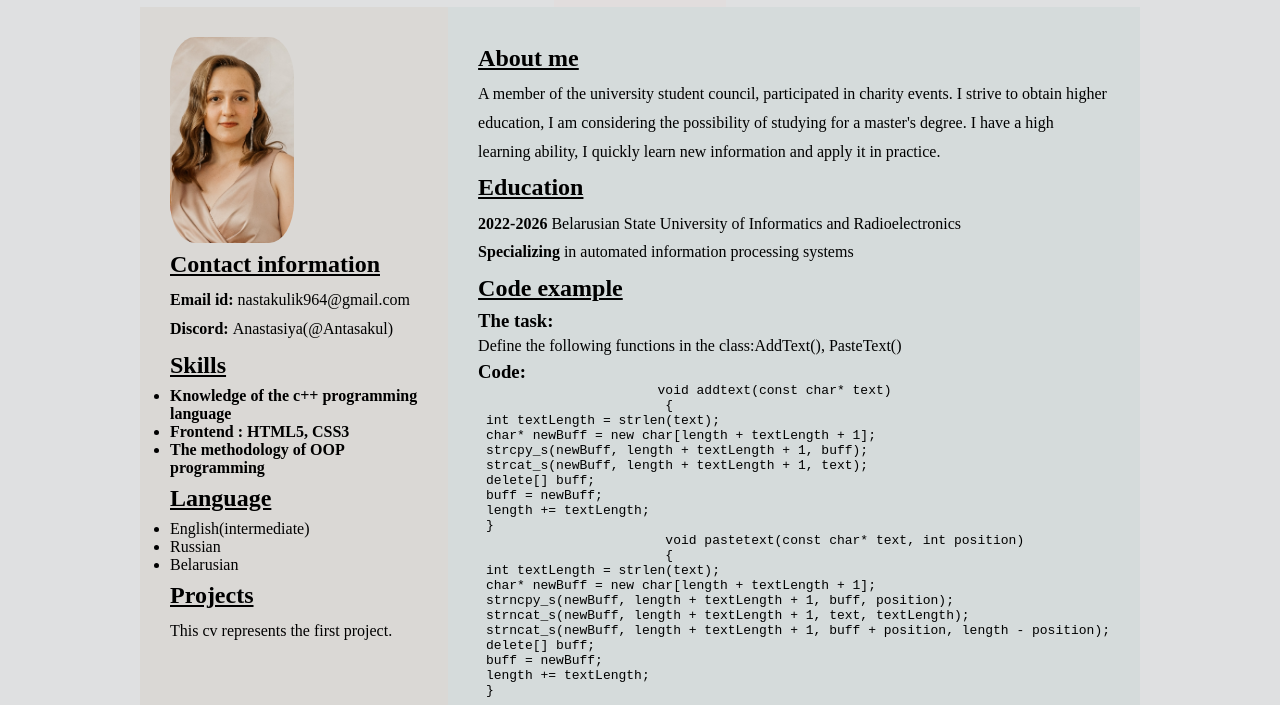
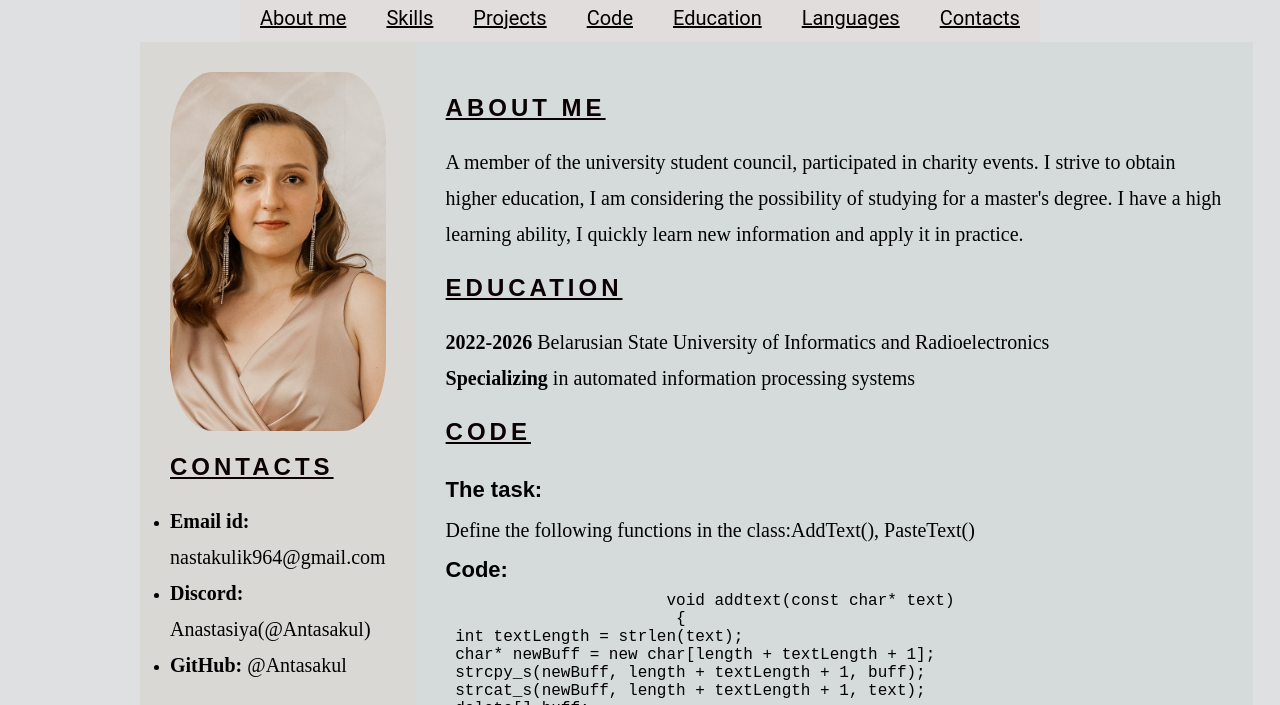
Before and after one commit to Antasakul/rsschool-cv, a plain HTML site: page index.html in a window 1280 px wide. Shown: the part 79-784 px from the top of the page. Drawn offline with Linux system fonts and the light colour scheme.

Commit message:
feat: update index and style file

```diff
--- a/index.html
+++ b/index.html
@@ -11,6 +11,21 @@
     <header class="header">
         <h1>CV</h1>
             <p>ANASTASIYA KULIK</p>
+            <div class="header-content">
+                <div class="menu-wrapper">
+            <nav class="main-menu">
+                <ul class="menu-list">
+                    <li class="list-item"><a href="#about">About me</a></li>
+                    <li class="list-item"><a href="#skills">Skills</a></li>
+                    <li class="list-item"><a href="#projects">Projects</a></li>
+                    <li class="list-item"><a href="#code">Code</a></li>
+                    <li class="list-item"><a href="#education">Education</a></li>
+                    <li class="list-item"><a href="#languages">Languages</a></li>
+                    <li class="list-item"><a href="#contacts">Contacts</a></li>
+                </ul>
+            </nav>
+        </div>
+    </div>
         </header>
 
     <main class="main">
@@ -21,46 +36,51 @@
              <img src="./assets/img/image.jpg" alt="avatar" />
             </div>
 
-            <div class="Contact">
-                <h2>Contact information</h2>
-                <p>
-                      <b>Email id: </b>nastakulik964@gmail.com
-                  </p>
+            <div class="Contact" id="contacts">
+                <h2>Contacts</h2>
+                <ul>
+                <li>
+                     <p><b>Email id: </b>nastakulik964@gmail.com</p>
+                  </li>
 
 
-                <p>
-                      <b>Discord: </b>Anastasiya(@Antasakul)
-                  </p>
+                <li>
+                     <p><b>Discord: </b>Anastasiya(@Antasakul)</p>
+                  </li>
+                  <li>
+                   <p><b>GitHub: </b>@Antasakul</p>
+                </li>
+                  </ul>
             </div>
 
-            <div class="Skills">
+            <div class="Skills" id="skills">
                 <h2>Skills</h2>
                 <ul>
                     <li>
-                          <b>Knowledge of the c++ programming language</b>
+                          <p><b>Knowledge of the c++ programming language</b></p>
                       </li>
                     <li>
-                          <b>Frontend : HTML5, CSS3</b>
+                          <p><b>Frontend : HTML5, CSS3</b></p>
                       </li>
                       <li>
-                        <b>The methodology of OOP programming</b>
+                       <p><b>The methodology of OOP programming</b></p>
                     </li>
                 </ul>
               </div>
 
-            <div class="Language">
-                <h2>Language</h2>
+            <div class="Languages" id="languages">
+                <h2>Languages</h2>
                 <ul>
-                    <li>English(intermediate)</li>
-                    <li>Russian</li>
-                    <li>Belarusian</li>
+                    <li><p>English(intermediate)</p></li>
+                    <li><p>Russian</p></li>
+                    <li><p>Belarusian</p></li>
                 </ul>
             </div>
 
-            <div class="project">
+            <div class="project" id="projects">
                 <h2>Projects</h2>
                 <p>
-                    This cv represents the first project.
+                    <a href=" https://antasakul.github.io/rsschool-cv/ " class="main-text" id="CV"> This CV </a> represents the first project.
                   </p>
 
     </div>
@@ -69,14 +89,14 @@
 
         <div class="right">
 
-            <div class="About me">
+            <div class="About" id="about">
                 <h2>About me</h2>
                 <p>
                     A member of the university student council, participated in charity events. I strive to obtain higher education, I am considering the possibility of studying for a master's degree. I have a high learning ability, I quickly learn new information and apply it in practice.
                 </p>
             </div>
 
-                <div class="Education">
+                <div class="Education" id="education">
                     <h2>Education</h2>
                 <p> <b>2022-2026</b> Belarusian State University of Informatics and Radioelectronics</p>
                 <p> <b>Specializing</b> in automated information processing systems</p>
@@ -84,9 +104,9 @@
 
 
 
-                <div class="code">
+                <div class="code" id="code">
                     <h2>
-                        Code example
+                        Code
                     </h2>
                     <h3>The task:</h3>
                         <p>Define the following functions in the class:AddText(), PasteText()</p>
--- a/style.css
+++ b/style.css
@@ -35,17 +35,23 @@ h1{
 h2{
   color: black;
   text-decoration: underline;
-  line-height: 1.8;
+  line-height: 2;
+ }
+ h3{
+  line-height: 2;
+  font-family: 'Roboto Bold', 'Arial', sans-serif;
+  font-size: 22px;
  }
 p{
   line-height: 1.8;
+  font-size: 20px;
 }
 
 img {
   border-radius: 20%;
   display: block;
   margin-right:auto;
- width: 50%;
+ width: 100%;
 }
 .left{
   position: initial;
@@ -93,10 +99,7 @@ body {
   background-size: contain;
   background-repeat: no-repeat;
 }
-#code {
-  position: relative;
-  right: 48px;
-}
+
 
 .footer-content {
   height: 100%;
@@ -104,7 +107,9 @@ body {
   justify-content: space-around;
   align-items: center;
 }
-
+#CV{
+  text-decoration: none;
+}
 #github {
   display: block;
   text-decoration: none;
@@ -139,3 +144,68 @@ width: 100px;
 .p1 {
   white-space: nowrap;
 }
+
+
+.header-content,
+.main-content,
+.footer-content {
+  max-width: 1215px;
+  margin: 0 auto;
+  padding: 0 10px;
+}
+
+.menu-wrapper {
+  display: flex;
+  justify-content: space-between;
+}
+
+.menu-wrapper h1 {
+  font-size: 20px;
+  margin: 0;
+}
+
+.menu-list {
+  margin: 0;
+  padding: 0;
+  list-style: none;
+  display: flex;
+  justify-content: space-around;
+}
+
+.list-item a {
+  font-family: 'Roboto', 'Arial', sans-serif;
+  font-weight: normal;
+  font-size: 20px;
+  line-height: 28px;
+  color: #000000;
+  cursor: pointer;
+  margin-right: 40px;
+}
+.list-item a:hover {
+  opacity: 0.6;
+}
+
+.list-item:last-child a {
+  margin-right: 0;
+}
+
+.Skills h2,
+.About h2,
+.Education h2,
+.Languages h2,
+.Contact h2,
+.code h2,
+.project h2 {
+  font-family: 'Roboto Bold', 'Arial', sans-serif;
+  font-weight: bold;
+  font-size: 24px;
+  line-height: 22px;
+  text-transform: uppercase;
+  color: #0c0102;
+  letter-spacing: 4px;
+  margin-top: 25px;
+  margin-bottom: 25px;
+}
+pre{
+  font-size: 16px;
+}
```
